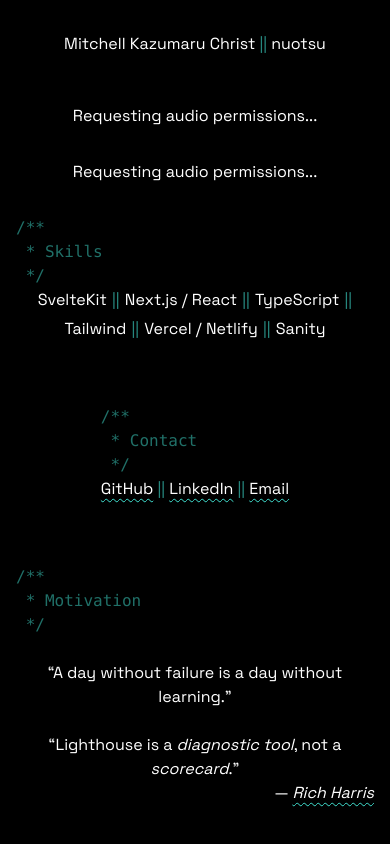
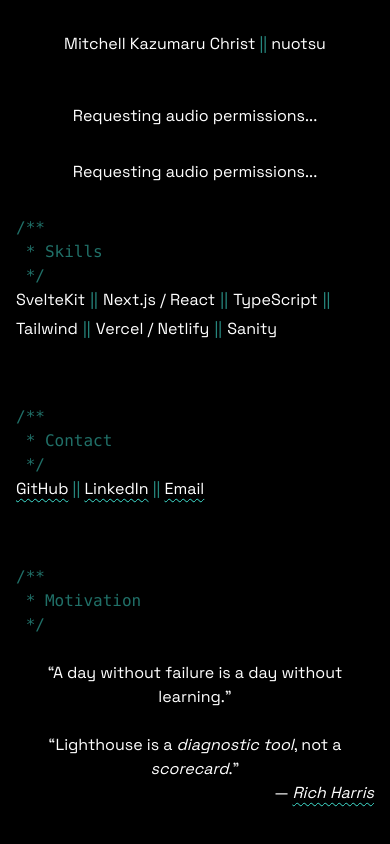
Before and after one commit to nuotsu/nuotsu.dev, a SvelteKit app: page / in a window 390 px wide. Built offline with nearby package versions, Linux system fonts and the light colour scheme; no server answers.

Commit message:
minor fixes

```diff
--- a/src/lib/audio/AudioAnalyzer.svelte
+++ b/src/lib/audio/AudioAnalyzer.svelte
@@ -22,6 +22,11 @@
 					<slot name="visualizer"></slot>
 				</div>
 			{/if}
+
+		{:catch error}
+			<slot name="error">
+				<p class="text-xs">You missed out on a cool opportunity... 🤷‍♂️</p>
+			</slot>
 		{/await}
 
 	{:else}
--- a/src/routes/+page.svelte
+++ b/src/routes/+page.svelte
@@ -16,7 +16,7 @@
 
 <div class="grid">
 	<Section title="Skills">
-		<ul class="flex flex-wrap items-center justify-center gap-[.5ch]">
+		<ul class="flex flex-wrap items-center md:justify-center gap-[.5ch]">
 			{#each skills as skill, i}
 				{#if i > 0}
 					<span class="OR">||</span>
@@ -26,7 +26,7 @@
 		</ul>
 	</Section>
 
-	<Section title="Contact" className="text-center">
+	<Section title="Contact" className="<md:w-full md:text-center">
 		<nav>
 			<a class="link" href="https://github.com/nuotsu">GitHub</a>
 			<span class="OR">||</span>
--- a/tailwind.config.js
+++ b/tailwind.config.js
@@ -8,7 +8,15 @@
 			},
 			fontFamily: {
 				sans: `"Space Grotesk", sans-serif`,
-			}
+			},
+			screens: {
+				'xs': { min: '480px' },
+				'<xs': { max: '479px' },
+				'<sm': { max: '639px' },
+				'<md': { max: '767px' },
+				'<lg': { max: '1023px' },
+				'<xl': { max: '1279px' },
+			},
 		},
 	},
 	plugins: [],
```
